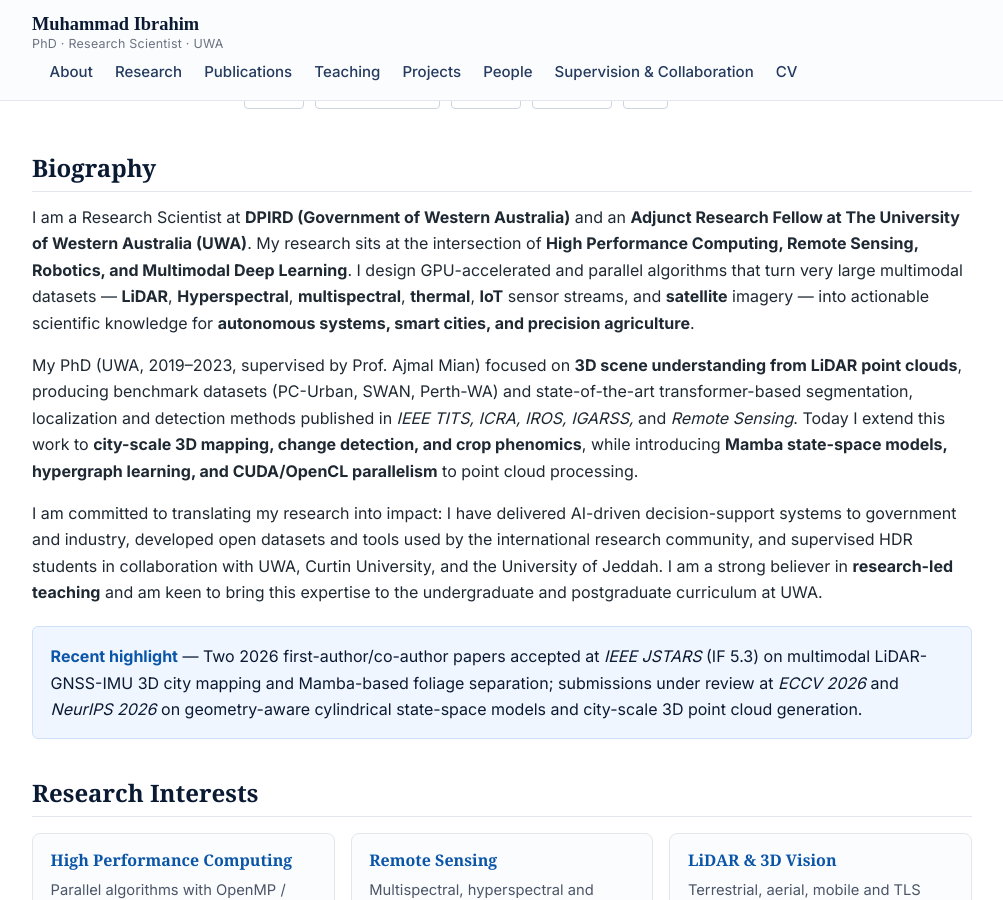
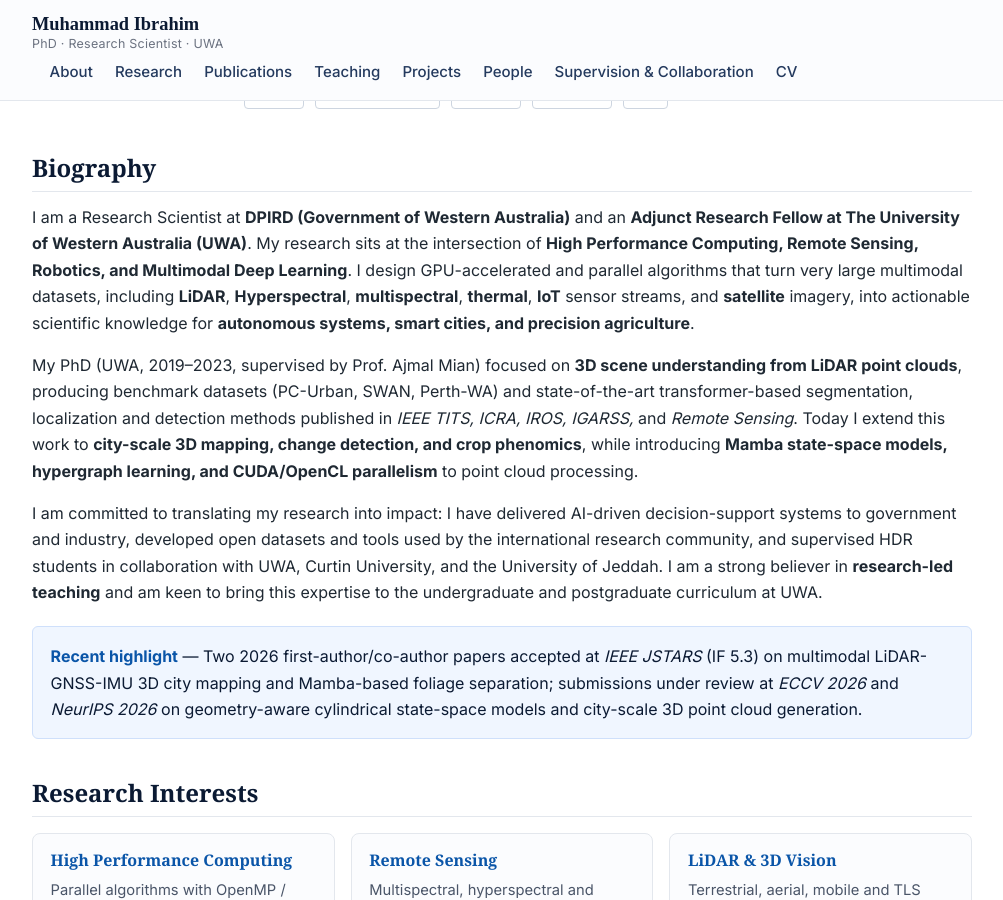
Before and after one commit to ibrahimuwa/ibrahimuwa.github.io, a Jekyll site: the page built from index.md, in a window 1280 px wide and 900 px high, scrolled down 350 px. Shown: the whole window, without its empty margins (138-1141 px from the left). Built offline with Jekyll 4.4.1, drawn with Linux system fonts in a browser that asks for light colours; some web fonts are replaced; some of the changed text lies outside the part shown.

Commit message:
Update index.md

```diff
--- a/index.md
+++ b/index.md
@@ -23,7 +23,7 @@ description: Dr. Muhammad Ibrahim — Research Scientist and Adjunct Research Fe
 
 ## Biography
 
-I am a Research Scientist at **DPIRD (Government of Western Australia)** and an **Adjunct Research Fellow at The University of Western Australia (UWA)**. My research sits at the intersection of **High Performance Computing, Remote Sensing, Robotics, and Multimodal Deep Learning**. I design GPU-accelerated and parallel algorithms that turn very large multimodal datasets — **LiDAR**, **Hyperspectral**, **multispectral**, **thermal**, **IoT** sensor streams, and **satellite** imagery — into actionable scientific knowledge for **autonomous systems, smart cities, and precision agriculture**.
+I am a Research Scientist at **DPIRD (Government of Western Australia)** and an **Adjunct Research Fellow at The University of Western Australia (UWA)**. My research sits at the intersection of **High Performance Computing, Remote Sensing, Robotics, and Multimodal Deep Learning**. I design GPU-accelerated and parallel algorithms that turn very large multimodal datasets, including **LiDAR**, **Hyperspectral**, **multispectral**, **thermal**, **IoT** sensor streams, and **satellite** imagery, into actionable scientific knowledge for **autonomous systems, smart cities, and precision agriculture**.
 
 My PhD (UWA, 2019–2023, supervised by Prof. Ajmal Mian) focused on **3D scene understanding from LiDAR point clouds**, producing benchmark datasets (PC-Urban, SWAN, Perth-WA) and state-of-the-art transformer-based segmentation, localization and detection methods published in *IEEE TITS, ICRA, IROS, IGARSS,* and *Remote Sensing*. Today I extend this work to **city-scale 3D mapping, change detection, and crop phenomics**, while introducing **Mamba state-space models, hypergraph learning, and CUDA/OpenCL parallelism** to point cloud processing.
 
```
Also changed, not shown: other parts of index.md (+1 -1 lines).
